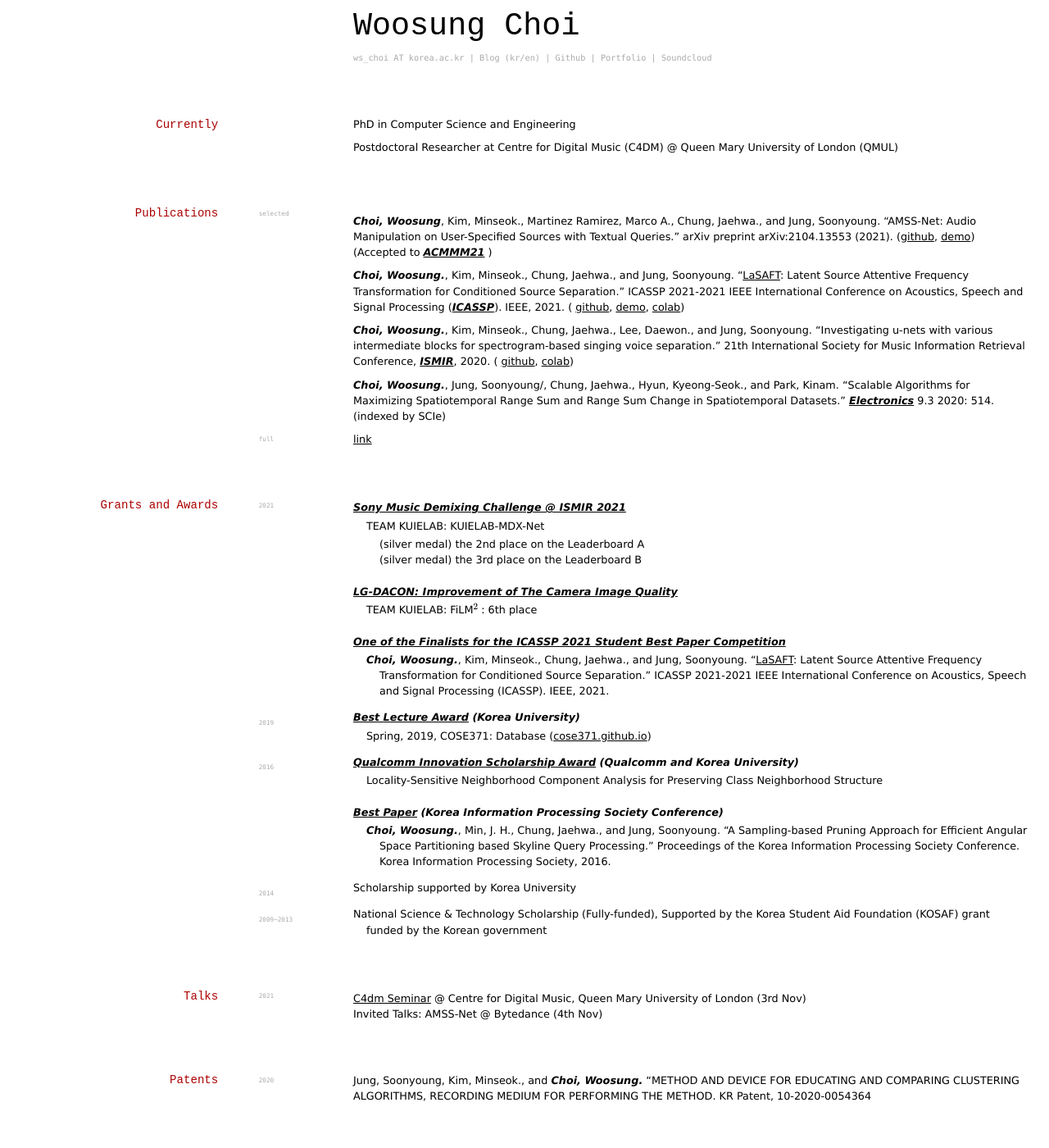
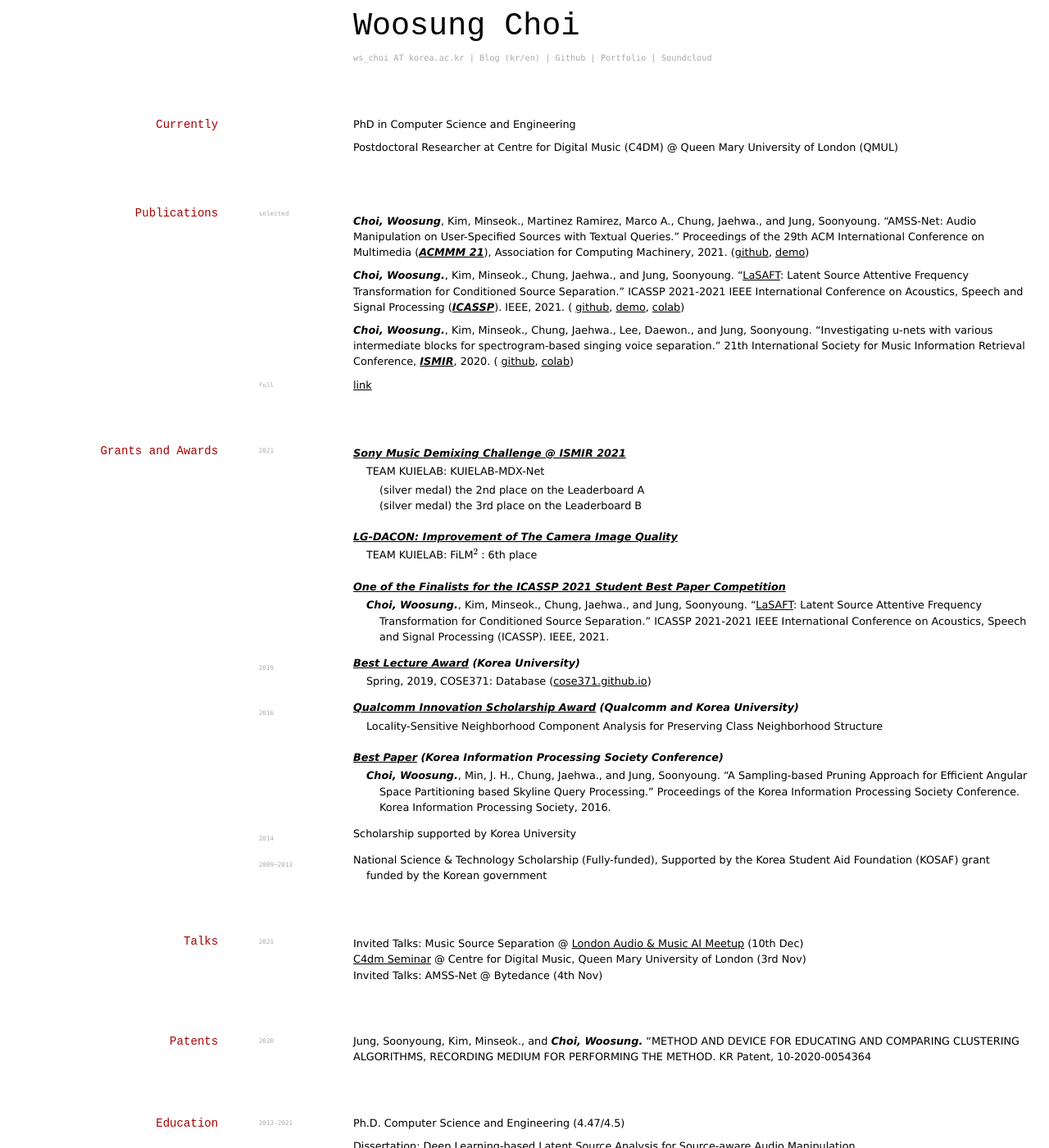
Before and after one commit to ws-choi/cv, a Jekyll site: the page built from index.md, in a window 1280 px wide and 1400 px high. Shown: the whole window at 82% size. Built offline with Jekyll 4.4.1, drawn with Linux system fonts in a browser that asks for light colours; formulas are drawn with MathJax 3.

Commit message:
Update index.md

```diff
--- a/index.md
+++ b/index.md
@@ -23,16 +23,14 @@ Postdoctoral Researcher at Centre for Digital Music (C4DM) @ Queen Mary Universi
 
 `selected`
 
-***Choi, Woosung***, Kim, Minseok., Martinez Ramirez, Marco A., Chung, Jaehwa., and Jung, Soonyoung. "AMSS-Net: Audio Manipulation on User-Specified Sources with Textual Queries." arXiv preprint arXiv:2104.13553 (2021). ([github](https://github.com/kuielab/AMSS-Net), [demo](https://kuielab.github.io/AMSS-Net/)) (Accepted to ***[ACMMM21](https://2021.acmmm.org/)*** )
+***Choi, Woosung***, Kim, Minseok., Martinez Ramirez, Marco A., Chung, Jaehwa., and Jung, Soonyoung. "AMSS-Net: Audio Manipulation on User-Specified Sources with Textual Queries." Proceedings of the 29th ACM International Conference on Multimedia (***[ACMMM 21](https://dl.acm.org/doi/10.1145/3474085.3475323)***), Association for Computing Machinery, 2021. ([github](https://github.com/kuielab/AMSS-Net), [demo](https://kuielab.github.io/AMSS-Net/))
 
 ***Choi, Woosung.***, Kim, Minseok., Chung, Jaehwa., and Jung, Soonyoung. "[LaSAFT](https://paperswithcode.com/paper/lasaft-latent-source-attentive-frequency): Latent Source Attentive Frequency Transformation for Conditioned Source Separation." ICASSP 2021-2021 IEEE International Conference on Acoustics, Speech and Signal Processing (***[ICASSP](https://2021.ieeeicassp.org/)***). IEEE, 2021. ( [github](https://github.com/ws-choi/Conditioned-Source-Separation-LaSAFT), [demo](http://lasaft.github.io/), [colab](https://colab.research.google.com/github/ws-choi/Conditioned-Source-Separation-LaSAFT/blob/main/colab_demo/LaSAFT_with_GPoCM_Stella_Jang_Example.ipynb))
 
 ***Choi, Woosung.***, Kim, Minseok., Chung, Jaehwa., Lee, Daewon., and Jung, Soonyoung. "Investigating u-nets with various intermediate blocks for spectrogram-based singing voice separation." 21th International Society for Music Information Retrieval Conference, ***[ISMIR](https://program.ismir2020.net/poster_2-04.html)***, 2020. ( [github](https://github.com/ws-choi/ISMIR2020_U_Nets_SVS), [colab](https://colab.research.google.com/github/ws-choi/ISMIR2020_U_Nets_SVS/blob/master/colab_demo/TFC_TDF_Net_Large.ipynb))
 
-***Choi, Woosung.***, Jung, Soonyoung/, Chung, Jaehwa., Hyun, Kyeong-Seok., and Park, Kinam. "Scalable Algorithms for Maximizing Spatiotemporal Range Sum and Range Sum Change in Spatiotemporal Datasets." ***[Electronics](https://www.mdpi.com/2079-9292/9/3/514)*** 9.3 2020: 514. (indexed by SCIe)
-
 `full`
-[link](https://scholar.google.com/citations?user=zVirpHQAAAAJ&hl=ko)
+[link](https://scholar.google.com/citations?user=zVirpHQAAAAJ)
 
 ## Grants and Awards
 
@@ -67,6 +65,7 @@ Postdoctoral Researcher at Centre for Digital Music (C4DM) @ Queen Mary Universi
 ## Talks
 
 `2021`
+- Invited Talks: Music Source Separation @ [London Audio & Music AI Meetup](https://www.meetup.com/London-Audio-and-Music-AI-Meetup/events/282385284/?fbclid=IwAR35-6B9QC7zv1KNj_t1EfG4jcLVWaPjfKSgoWnQc2ThRZKzyT4uIdy2EIA) (10th Dec)
 - [C4dm Seminar](https://c4dm.eecs.qmul.ac.uk/news/news.2021-11-03.C4DM_Seminar_-_Woosung_Choi_-_Audio_Manipulation_on_User-Specified_Sources_with_Textual_Queries_(Video_Available).html) @ Centre for Digital Music, Queen Mary University of London (3rd Nov)
 - Invited Talks: AMSS-Net @ Bytedance (4th Nov)
 
```
